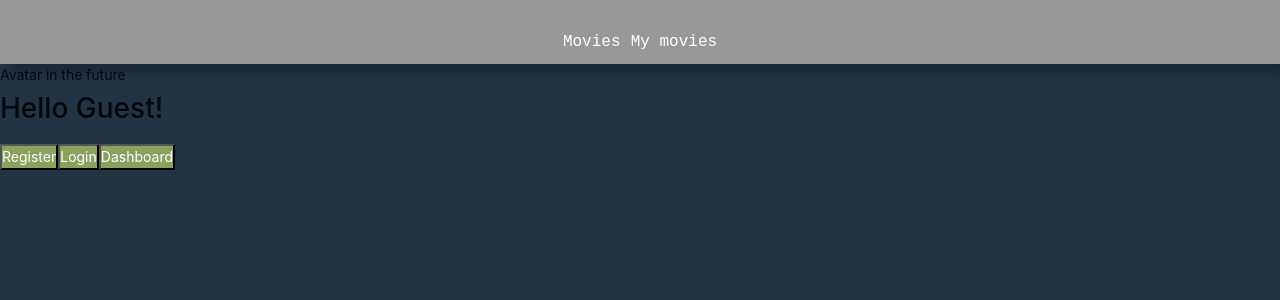
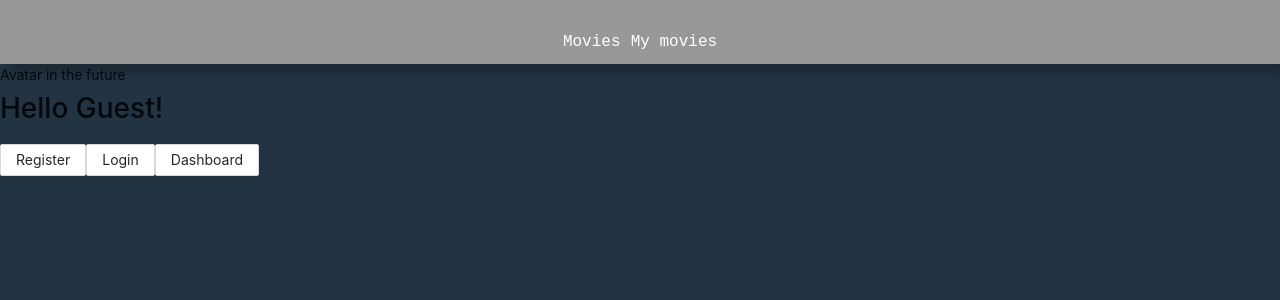
Before and after one commit to pinplengpai/react-movieapp, a React (Create React App) app: page / in a window 1280 px wide. Shown: the top 300 px of the page. Built offline with nearby package versions, Linux system fonts and the light colour scheme; no server answers.

Commit message:
able to login

```diff
--- a/src/components/HomePage.js
+++ b/src/components/HomePage.js
@@ -1,14 +1,9 @@
 import React from 'react'
 import { Link } from 'react-router-dom'
-import styled from 'styled-components'
+import { Button } from 'antd'
 
-const Button = styled.button`
-	background-color: #8aa15f;
-	color: white;
-`
 
-function HomePage(props) {
-	const { classes } = props
+function HomePage() {
 
 	return (
 		<main >
@@ -19,14 +14,14 @@ function HomePage(props) {
 					type="submit"
 					variant="contained"
 					component={Link}
-					to="/register">
+					href="/register">
 					Register
           		</Button>
 				<Button
 					type="submit"
 					variant="contained"
 					component={Link}
-					to="/login">
+					href="/login">
 					Login
           		</Button>
 				<Button
@@ -35,7 +30,7 @@ function HomePage(props) {
 					variant="contained"
 					color="secondary"
 					component={Link}
-					to="/dashboard">
+					href="/dashboard">
 					Dashboard
           		</Button>
 			</div>
--- a/src/components/Login.js
+++ b/src/components/Login.js
@@ -1,11 +1,9 @@
 import React, { useState } from 'react'
 import { Link, withRouter } from 'react-router-dom'
 import firebase from '../firebase'
-import styled from 'styled-components'
+import { Button } from 'antd'
 
-const Button = styled.button`
-	background-color: #8aa15f;
-`
+
 
 function SignIn(props) {
 	const { classes } = props
@@ -39,9 +37,8 @@ function SignIn(props) {
 						type="submit"
 						fullWidth
 						variant="contained"
-						color="secondary"
 						component={Link}
-						to="/register">
+						href="/register">
 						Register
           			</Button>
 				</form>
--- a/src/components/Register.js
+++ b/src/components/Register.js
@@ -1,11 +1,9 @@
 import React, { useState } from 'react'
 import { Link, withRouter } from 'react-router-dom'
 import firebase from '../firebase'
-import styled from 'styled-components'
+import { Button } from 'antd'
 
-const Button = styled.button`
-	background-color: #8aa15f;
-`
+
 
 
 
@@ -50,7 +48,7 @@ function Register(props) {
 						fullWidth
 						variant="contained"
 						component={Link}
-						to="/login">
+						href="/login">
 						Go back to Login
           			</Button>
 				</form>
--- a/src/components/movie-list.jsx
+++ b/src/components/movie-list.jsx
@@ -1,5 +1,5 @@
 import React, {useState, useEffect} from 'react';
-import firebase from '../firebase';
+import Firebase from '../firebase';
 import style from 'styled-components';
 import {Row, Col} from 'antd';
 import SearchBar from'./SearchBar'
@@ -16,7 +16,7 @@ function useMovies(){
     const [movies, setMovies] = useState([])
 
     useEffect(() => {
-        firebase
+        Firebase
             .firestore()
             .collection('movies')
             .onSnapshot((snapshot) => { //An initial call using the callback you provide creates a document snapshot immediately with the current contents of the single document. Then, each time the contents change, another call updates the document snapshot.
```
Also changed, not shown: src/firebase.js (+1 -6 lines).
